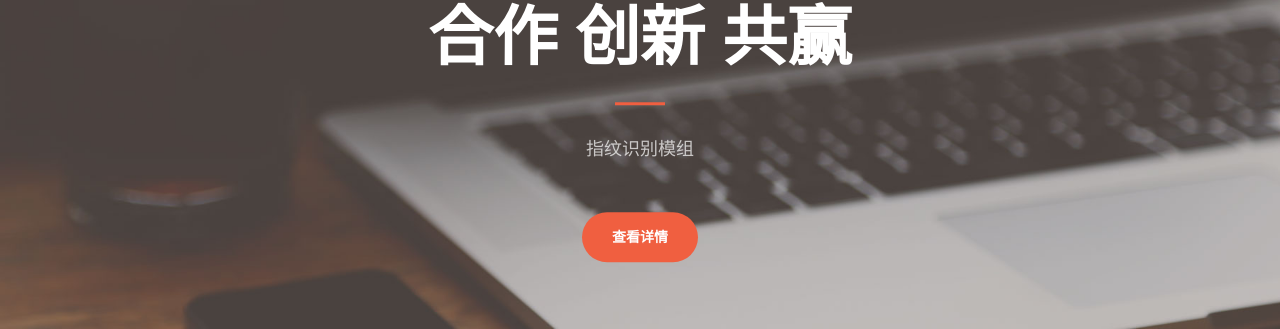
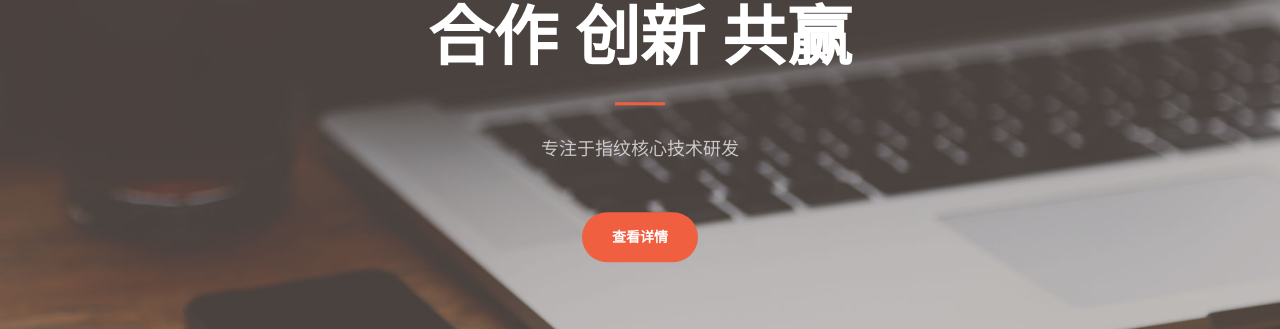
Before and after one commit to easyfp/easyfp.github.io, a Jekyll site: the page built from index.html, in a window 1280 px wide and 900 px high. Shown: the part 319-648 px from the top of the window. Built offline with Jekyll 4.4.1, drawn with Linux system fonts in a browser that asks for light colours.

Commit message:
Add files via upload

```diff
--- a/_includes/header.html
+++ b/_includes/header.html
@@ -3,7 +3,7 @@
         <div class="header-content-inner">
             <h1>合作 创新 共赢</h1>
             <hr>
-            <p>指纹识别模组</p>
+            <p>专注于指纹核心技术研发</p>
             <a href="#about" class="btn btn-primary btn-xl page-scroll">查看详情</a>
         </div>
     </div>
```
